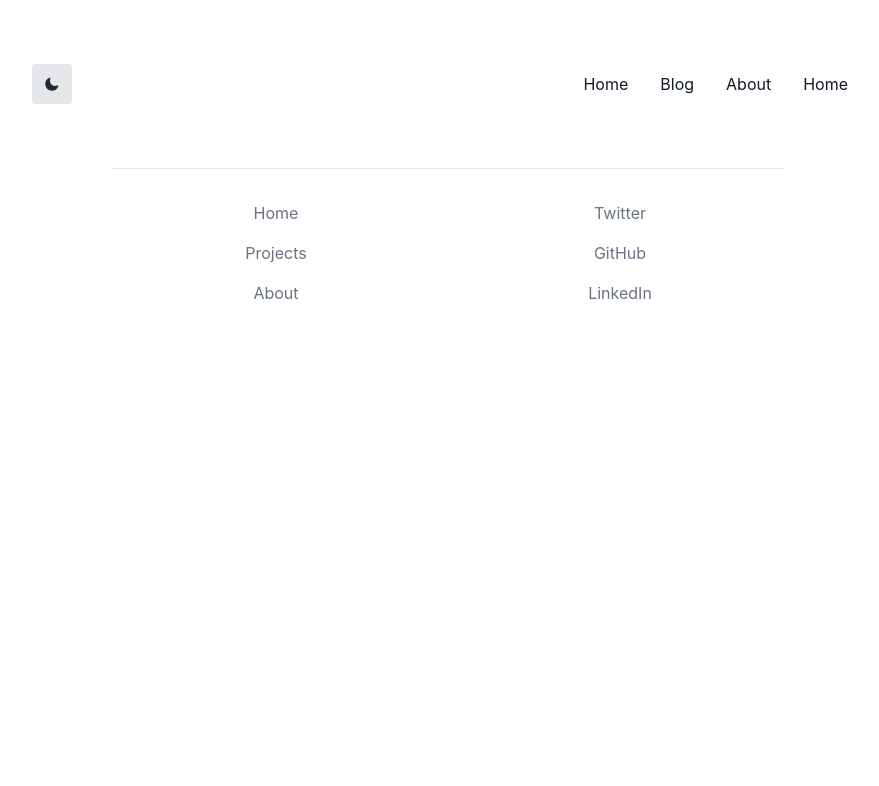
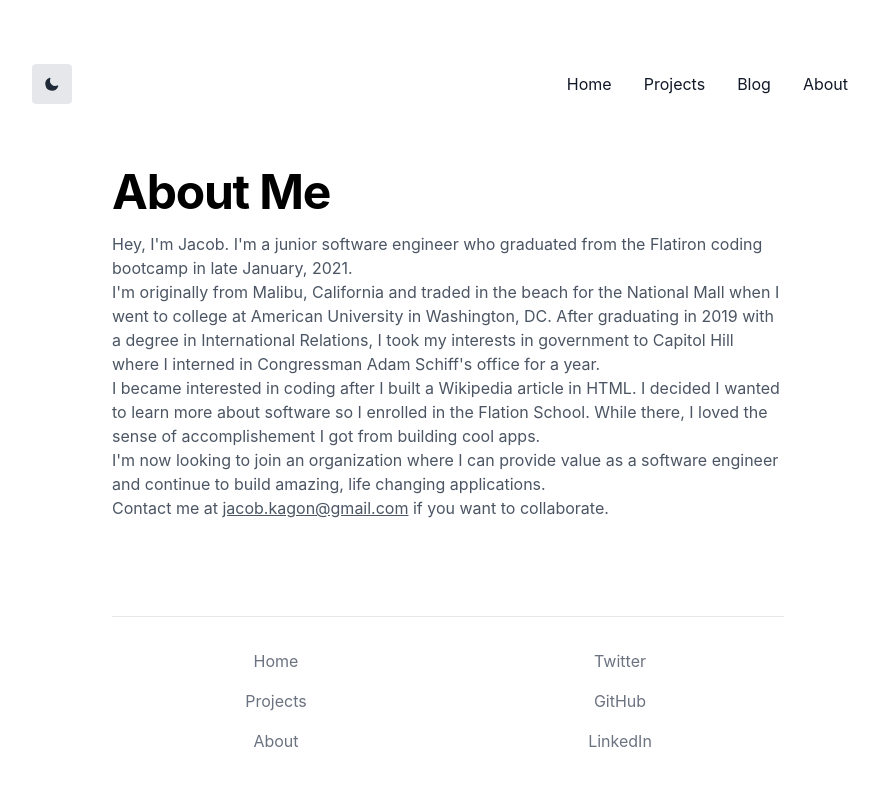
Before and after one commit to jacobkagon/portfolio-site, a Next.js app: page /about in a window 1280 px wide. Shown: the top 786 px of the page, without its empty margins (192-1071 px from the left). Built offline with nearby package versions, Linux system fonts and the light colour scheme; a web font is replaced by a local one; what @tailwindcss/typography would draw is missing.

Commit message:
working on the about page

```diff
--- a/components/Container.js
+++ b/components/Container.js
@@ -84,6 +84,11 @@ export default function Container(props) {
           <NextLink href="/">
             <a className="p-1 text-gray-900 sm:p-4 dark:text-gray-100">Home</a>
           </NextLink>
+          <NextLink href="/">
+            <a className="p-1 text-gray-900 sm:p-4 dark:text-gray-100">
+              Projects
+            </a>
+          </NextLink>
 
           <a
             href="https://jacob-kagon.medium.com/"
@@ -95,9 +100,6 @@ export default function Container(props) {
 
           <NextLink href="/about">
             <a className="p-1 text-gray-900 sm:p-4 dark:text-gray-100">About</a>
-          </NextLink>
-          <NextLink href="/">
-            <a className="p-1 text-gray-900 sm:p-4 dark:text-gray-100">Home</a>
           </NextLink>
         </div>
       </nav>
--- a/pages/about.js
+++ b/pages/about.js
@@ -4,9 +4,43 @@ import Link from "next/link";
 
 const about = () => {
   return (
-    <>
-      <Container />
-    </>
+    <Container title="About – Jacob Kagon">
+      <div className="flex flex-col items-start justify-center max-w-2xl mx-auto mb-16">
+        <h1 className="mb-4 text-3xl font-bold tracking-tight text-black md:text-5xl dark:text-white">
+          About Me
+        </h1>
+        <div className="mb-8 leading-6 prose text-gray-600 dark:text-gray-400">
+          <p>
+            Hey, I'm Jacob. I'm a junior software engineer who graduated from
+            the Flatiron coding bootcamp in late January, 2021.
+          </p>
+          <p>
+            I'm originally from Malibu, California and traded in the beach for
+            the National Mall when I went to college at American University in
+            Washington, DC. After graduating in 2019 with a degree in
+            International Relations, I took my interests in government to
+            Capitol Hill where I interned in Congressman Adam Schiff's office
+            for a year.
+          </p>
+          <p>
+            I became interested in coding after I built a Wikipedia article in
+            HTML. I decided I wanted to learn more about software so I enrolled
+            in the Flation School. While there, I loved the sense of
+            accomplishement I got from building cool apps.
+          </p>
+          <p>
+            I'm now looking to join an organization where I can provide value as
+            a software engineer and continue to build amazing, life changing
+            applications.
+          </p>
+          <p>
+            {" "}
+            Contact me at <u>jacob.kagon@gmail.com</u> if you want to
+            collaborate.
+          </p>
+        </div>
+      </div>
+    </Container>
   );
 };
 
```
Also changed, not shown: public/images/profile.jpg (added).
